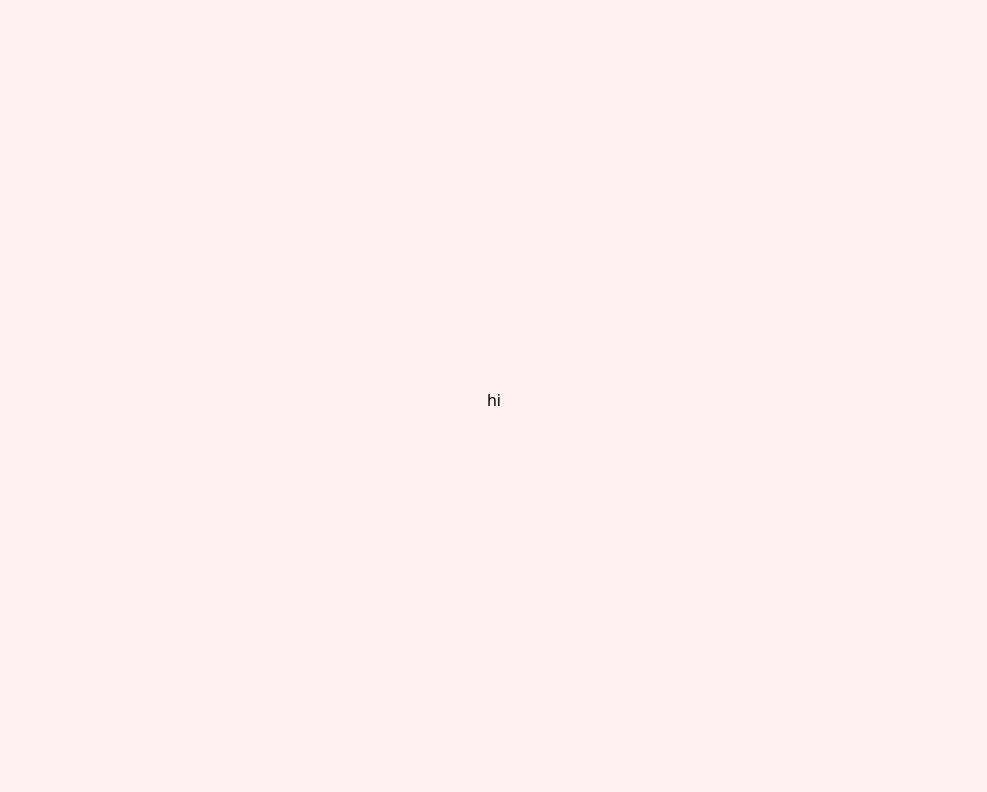
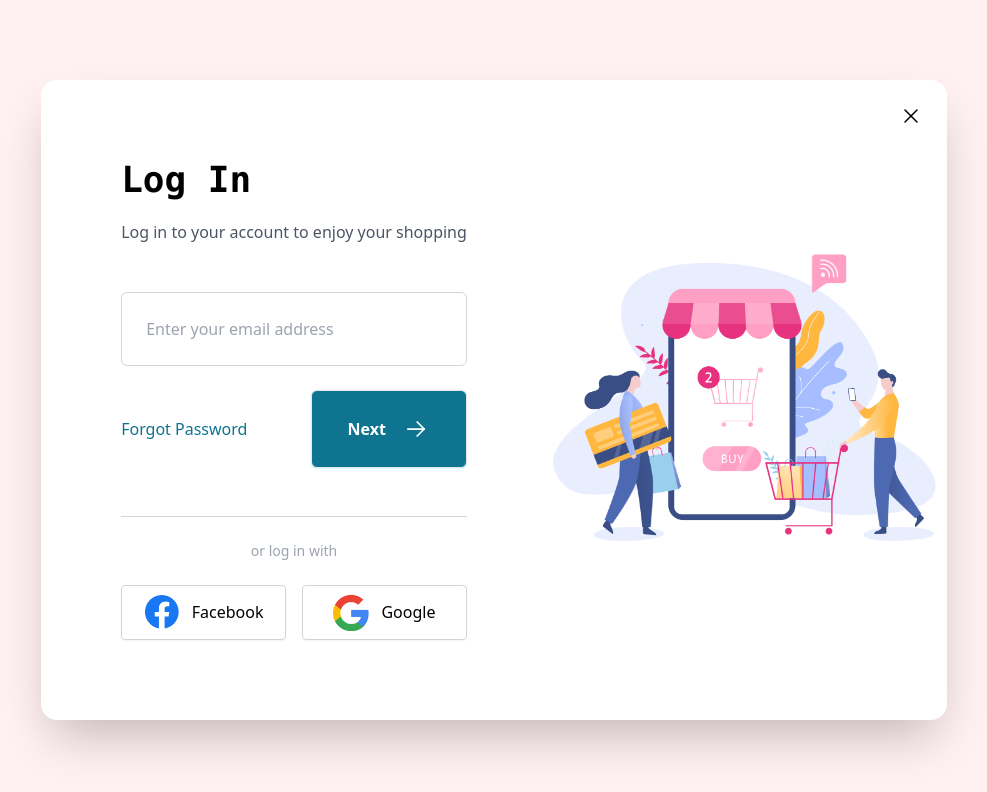
Before and after one commit to atieh-mir/Online-Shop, a Next.js app in the folder online-shop/: page /login in a window 1280 px wide. Shown: the top 792 px of the page, without its empty margins (146-1133 px from the left). Built offline with nearby package versions, Linux system fonts and the light colour scheme.

Commit message:
login page

```diff
--- a/online-shop/src/app/login/page.js
+++ b/online-shop/src/app/login/page.js
@@ -1,14 +1,96 @@
-
+import Image from "next/image";
+import {loginImg, facebook, google} from '../../../images'
+import Link from "next/link";
 
 
 export default function Login(){
 
 
     return(
-        <div className="bg-rose-50 min-h-screen flex items-center justify-center">
-            <div >
-                hi
+        <div className="flex items-center justify-center min-h-screen bg-rose-50 ">
+
+                <div className="relative flex flex-col m-6  space-y-10  bg-white shadow-2xl rounded-2xl md:flex-row md:space-y-0 md:m-0">
+                   <div className="p-6 md:p-20">
+                   <h2 class="font-mono mb-5 text-4xl font-bold">Log In</h2>
+                  <p className="max-w-sm mb-12 font-sans font-light text-gray-600">
+                  Log in to your account to enjoy your shopping
+                  </p>
+                  <input
+                  type="text"
+                  className="w-full p-6 border border-gray-300 rounded-md placeholder:font-sans placeholder:font-light"
+                  placeholder="Enter your email address"
+                  />
+                  <div className="flex flex-col items-center justify-between mt-6 space-y-6 md:flex-row md:space-y-0">
+                    <Link href='/forgotPassword'>
+                    <div className="font-thin text-cyan-700">Forgot Password</div>
+                    </Link>
+                    <button className="w-full md:w-auto flex justify-center items-center p-6 space-x-4 font-sans font-bold text-white rounded-md  px-9 bg-cyan-700 shadow-cyan-100 hover:bg-opacity-90 shadow-sm hover:shadow-lg border transition hover:-translate-y-0.5 duration-150">
+                        <Link href='/user'><span>Next</span></Link>
+                        <svg
+                        xmlns="http://www.w3.org/2000/svg"
+                        className="w-7"
+                        viewBox="0 0 24 24"
+                        stroke-width="1.5"
+                        stroke="#ffffff"
+                        fill="none"
+                        stroke-linecap="round"
+                        stroke-linejoin="round"
+                      >
+                        <path stroke="none" d="M0 0h24v24H0z" fill="none" />
+                        <line x1="5" y1="12" x2="19" y2="12" />
+                        <line x1="13" y1="18" x2="19" y2="12" />
+                        <line x1="13" y1="6" x2="19" y2="12" />
+                      </svg>
+                    </button>
+                  </div>
+                  <div className="mt-12 border-b border-b-gray-300"></div>
+                   <p className="py-6 text-sm font-thin text-center text-gray-400">
+                    or log in with
+                </p>
+
+
+                <div className="flex flex-col space-x-0 space-y-6 md:flex-row md:space-x-4 md:space-y-0 ">
+
+                    <button
+                    className="flex items-center justify-center py-2 space-x-3 border border-gray-300 rounded shadow-sm hover:bg-opacity-30 hover:shadow-lg hover:-translate-y-0.5 transition duration-150  md:w-1/2">
+
+                        <Image src={facebook} alt="" className="w-9"/>
+                        <span className="font-thin">Facebook</span>
+
+                    </button>
+
+                    <button
+                    className="flex items-center justify-center py-2 space-x-3 border border-gray-300 rounded shadow-sm hover:bg-opacity-30 hover:shadow-lg hover:-translate-y-0.5 transition duration-150 md:w-1/2">
+                        <Image src={google} alt="" className="w-9"/>
+                        <span className="font-thin">Google</span>
+                    </button>
+
+                </div>
+                   </div>
+                   <Image  src={loginImg} alt="" className="w-[400px] object-contain hidden md:block"/>
+                   <div
+        className="group absolute -top-5 right-4 flex items-center justify-center w-10 h-10 bg-gray-200 rounded-full md:bg-white md:top-4 hover:cursor-pointer hover:-translate-y-0.5 transition duration-150"
+      >
+        <Link href='/'>
+        <svg
+          xmlns="http://www.w3.org/2000/svg"
+          className="w-6 h-6 text-black group-hover:text-gray-600"
+          viewBox="0 0 24 24"
+          stroke-width="1.5"
+          stroke="currentColor"
+          fill="none"
+          stroke-linecap="round"
+          stroke-linejoin="round"
+        >
+          <path stroke="none" d="M0 0h24v24H0z" fill="none" />
+          <line x1="18" y1="6" x2="6" y2="18" />
+          <line x1="6" y1="6" x2="18" y2="18" />
+        </svg>
+        </Link>
+        </div>
+
+                </div>
             </div>
-        </div>
+
     )
 }
```
